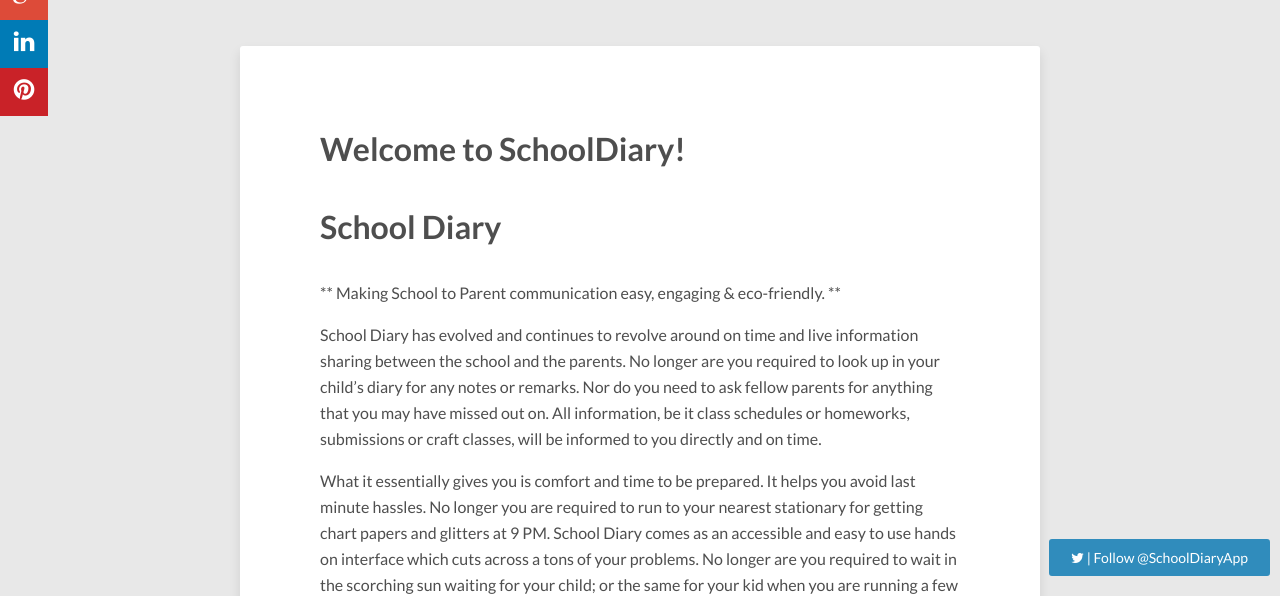
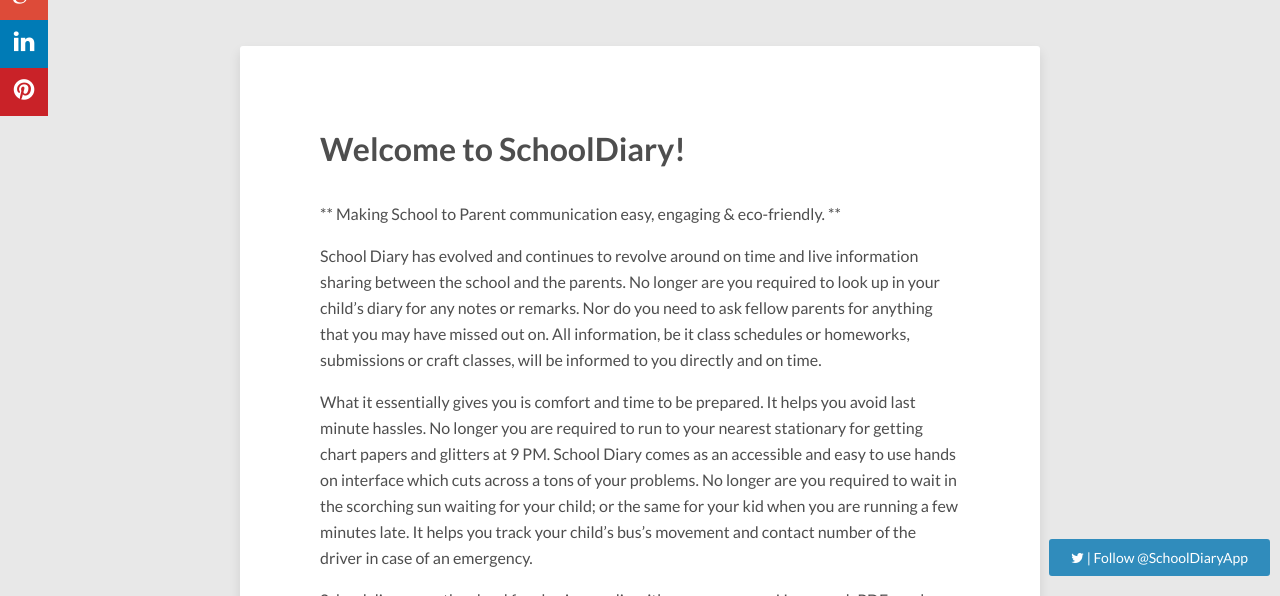
Before and after one commit to schooldiary/schooldiary.github.io, a Jekyll site: the page built from _posts/2016-11-28-welcome-to-SchoolDiary.markdown, in a window 1280 px wide and 900 px high, cut to the strip 304-900 px from the top of the window. Built offline with Jekyll 4.4.1, drawn with Linux system fonts in a browser that asks for light colours; nearby versions of some CDN libraries; comment, search, counter and statistics services are not loaded.

```diff
--- a/_posts/2016-11-28-welcome-to-SchoolDiary.markdown
+++ b/_posts/2016-11-28-welcome-to-SchoolDiary.markdown
@@ -4,7 +4,7 @@
 date:   2016-11-28 13:07:10
 categories: SchoolDiary update
 ---
-# School Diary
+
 ** Making School to Parent communication easy, engaging & eco-friendly.
 **
 
```
